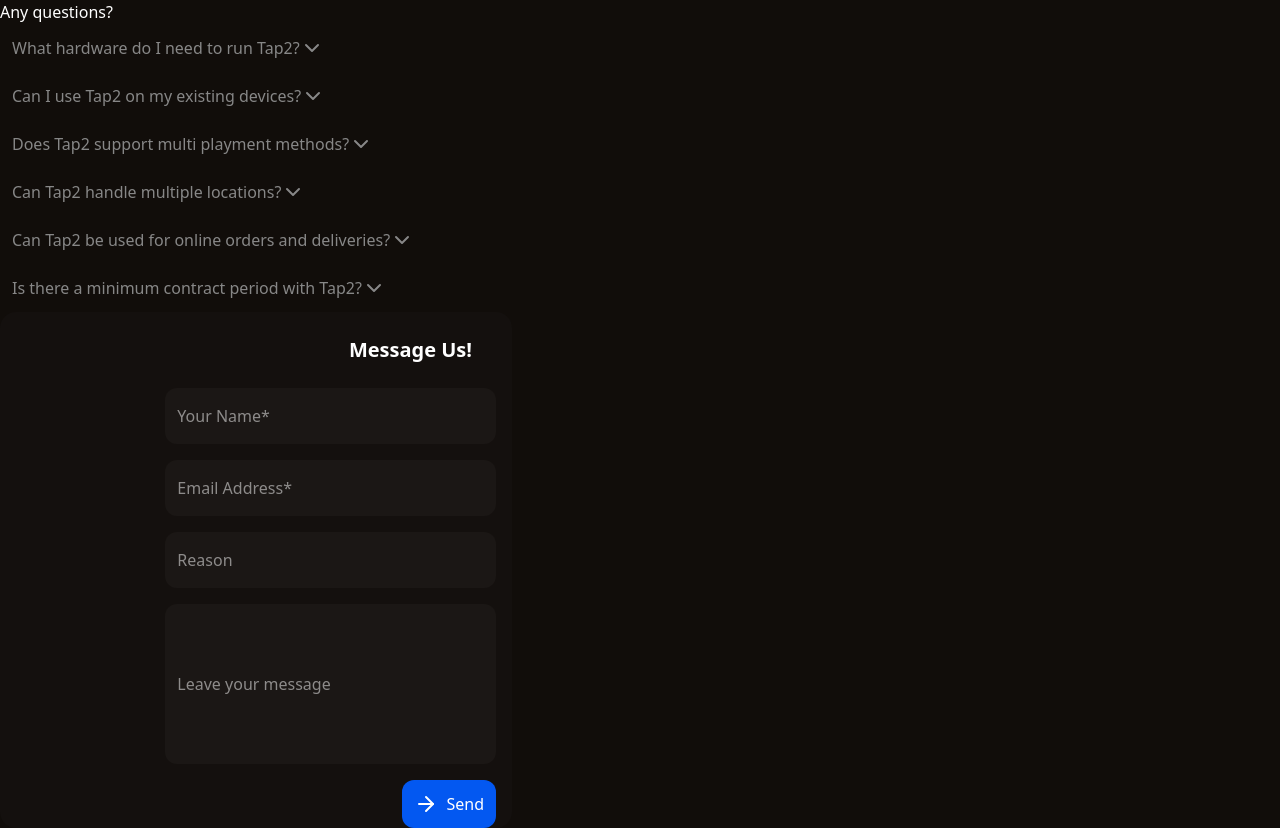
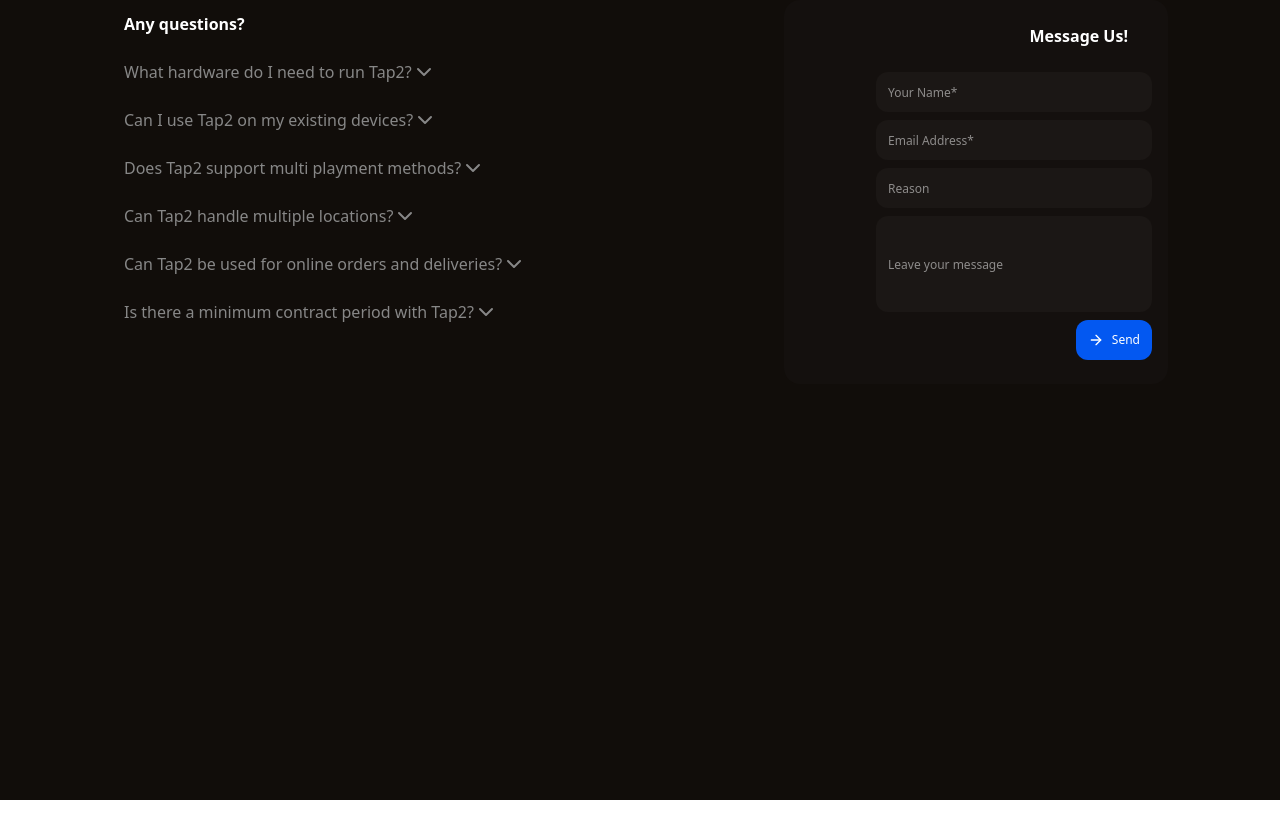
Before and after one commit to noa-minha/Tap2SecondProject, a SvelteKit app: page / in a window 1280 px wide. After the commit the page ends 800 px from the top, so only its background shows below. Built offline with nearby package versions, Linux system fonts and the light colour scheme.

Commit message:
finished big screen layout

```diff
--- a/src/routes/+page.svelte
+++ b/src/routes/+page.svelte
@@ -22,10 +22,10 @@
 
 </script>
 
-<main class="min-h-screen bg-[#110D0A]">
+<main class="min-h-screen bg-[#110D0A] flex md:flex-row flex-col justify-center">
 
-    <section>
-        <h1 class="text-white font-semi-bold font-inter"> Any questions?</h1>
+    <section class="">
+        <h1 class="text-white font-semibold m-3 text-l"> Any questions?</h1>
             <div class="flex flex-col items-start w-2xl">
                 {#each questions as question, i}
                     <button on:click={() => questionsShow[i] = !questionsShow[i]} class="text-[#878787] m-3 flex flex-row justify-between">
@@ -39,17 +39,17 @@
             </div>
     </section>
 
-    <section class="bg-[#14100E] md:w-lg flex flex-col rounded-2xl items-end pr-4">
-        <h1 class="text-white font-semibold m-6 text-xl"> Message Us!</h1>
+    <section class="bg-[#14100E] h-96 flex flex-col rounded-2xl items-end pr-4 aspect-square">
+        <h1 class="text-white font-semibold m-6 text-l"> Message Us!</h1>
         <input type="text" placeholder="Your Name*"
-        class="text-white bg-[#1B1715] mb-4 w-2/3 h-14 p-3 rounded-xl"/>
+        class="text-white bg-[#1B1715] mb-2 w-3/4 h-10 p-3 rounded-xl text-xs"/>
         <input type="text" placeholder="Email Address*"
-        class="text-white bg-[#1B1715] mb-4 w-2/3 h-14 p-3 rounded-xl"/>
+        class="text-white bg-[#1B1715] mb-2 w-3/4 h-10 p-3 rounded-xl text-xs"/>
         <input type="text" placeholder="Reason"
-        class="text-white bg-[#1B1715] mb-4 w-2/3 h-14 p-3 rounded-xl"/>
+        class="text-white bg-[#1B1715] mb-2 w-3/4 h-10 p-3 rounded-xl text-xs"/>
         <input type="text" placeholder="Leave your message"
-        class="text-white bg-[#1B1715] mb-4 w-2/3 h-40 p-3 rounded-xl"/>
-        <button class="bg-[#0358f1] text-white flex flex-row p-3 rounded-xl"> <ArrowRight class="mr-2"/> Send</button>
+        class="text-white bg-[#1B1715] mb-2 w-3/4 h-24 p-3 rounded-xl text-xs"/>
+        <button class="bg-[#0358f1] text-white text-xs flex flex-row p-3 rounded-xl"> <ArrowRight class="mr-2 w-4 h-4"/> Send</button>
     </section>
 
 </main>
```
